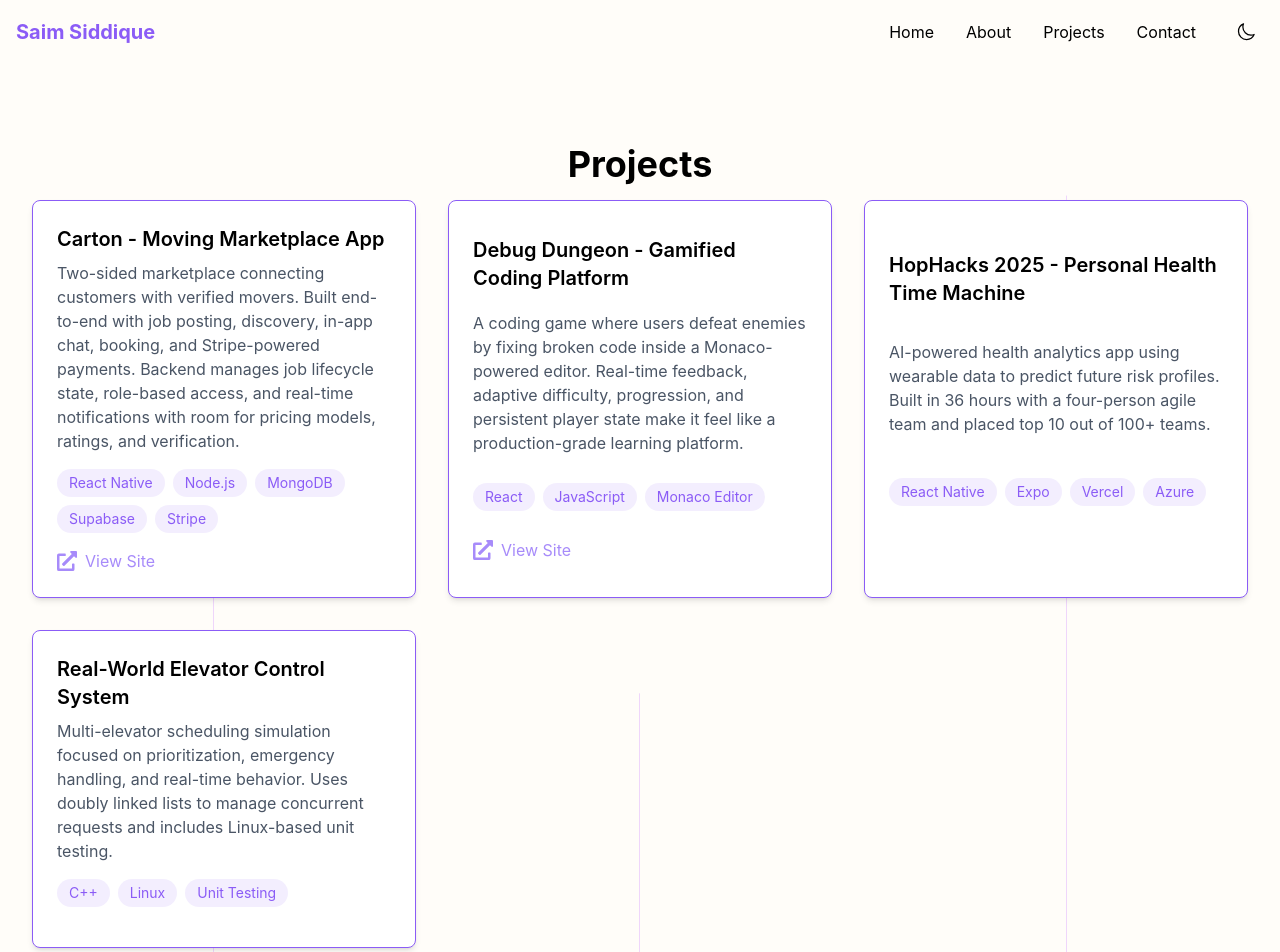
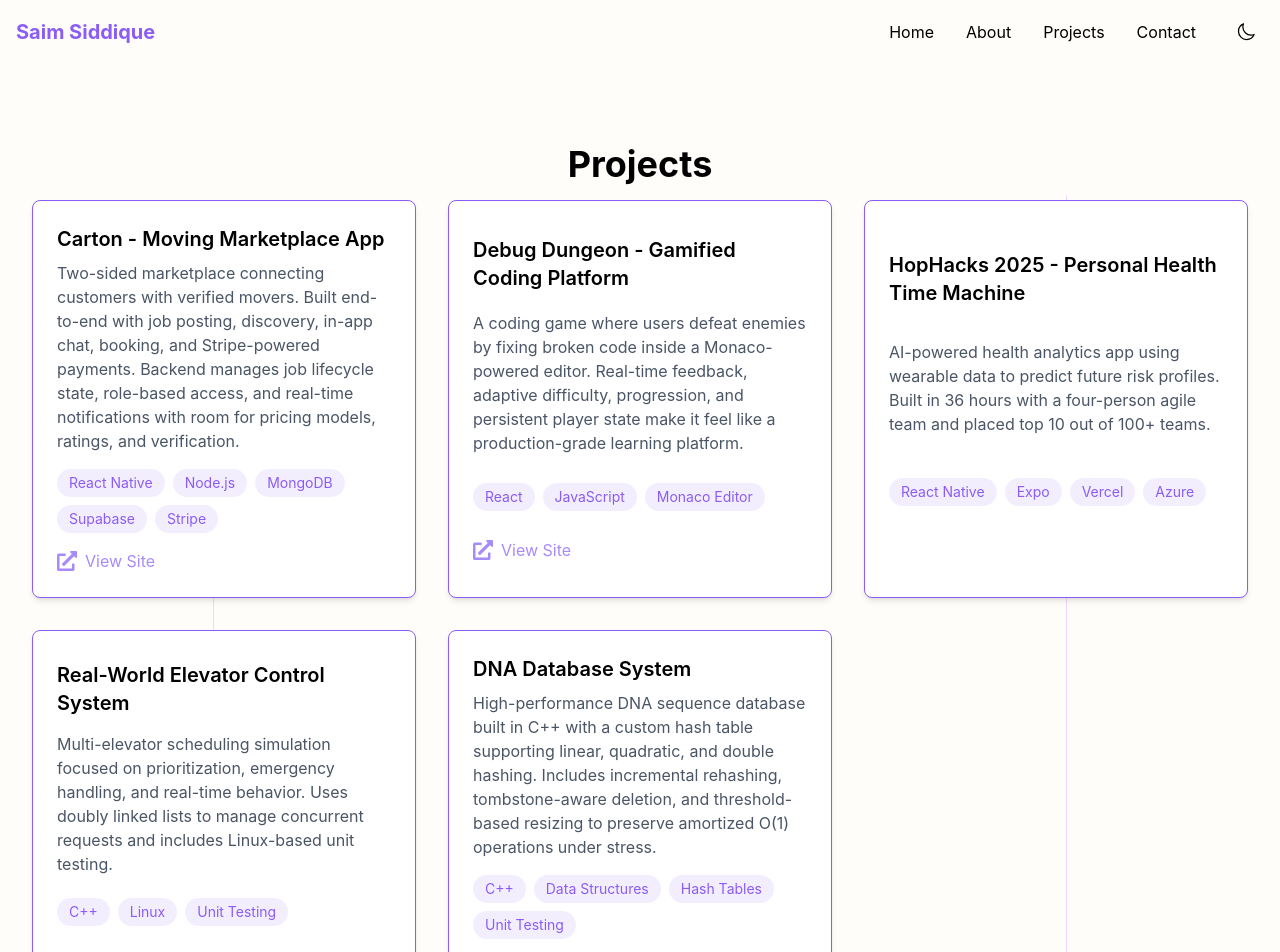
Before and after one commit to SaimSiddique1/Devfolio, a Next.js app: page /projects in a window 1280 px wide. Shown: the top 952 px of the page. Built offline with nearby package versions, Linux system fonts and the light colour scheme.

Commit message:
Dna Database appended to my projects website page.

```diff
--- a/src/contents/projects.ts
+++ b/src/contents/projects.ts
@@ -27,6 +27,12 @@ export const projects: Project[] = [
       "Multi-elevator scheduling simulation focused on prioritization, emergency handling, and real-time behavior. Uses doubly linked lists to manage concurrent requests and includes Linux-based unit testing.",
     technologies: ["C++", "Linux", "Unit Testing"],
   },
+  {
+    title: "DNA Database System",
+    description:
+      "High-performance DNA sequence database built in C++ with a custom hash table supporting linear, quadratic, and double hashing. Includes incremental rehashing, tombstone-aware deletion, and threshold-based resizing to preserve amortized O(1) operations under stress.",
+    technologies: ["C++", "Data Structures", "Hash Tables", "Unit Testing"],
+  },
 
   // Add more projects as needed
 ];
```
